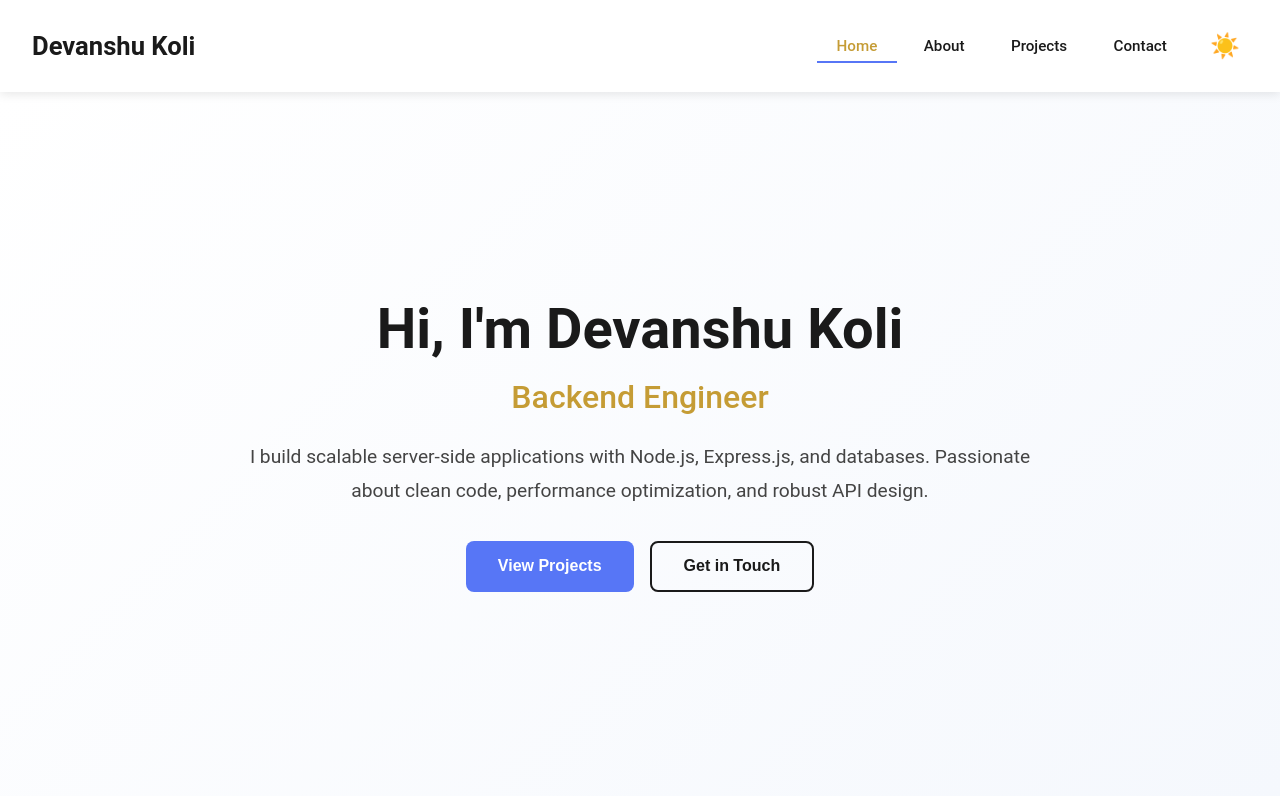
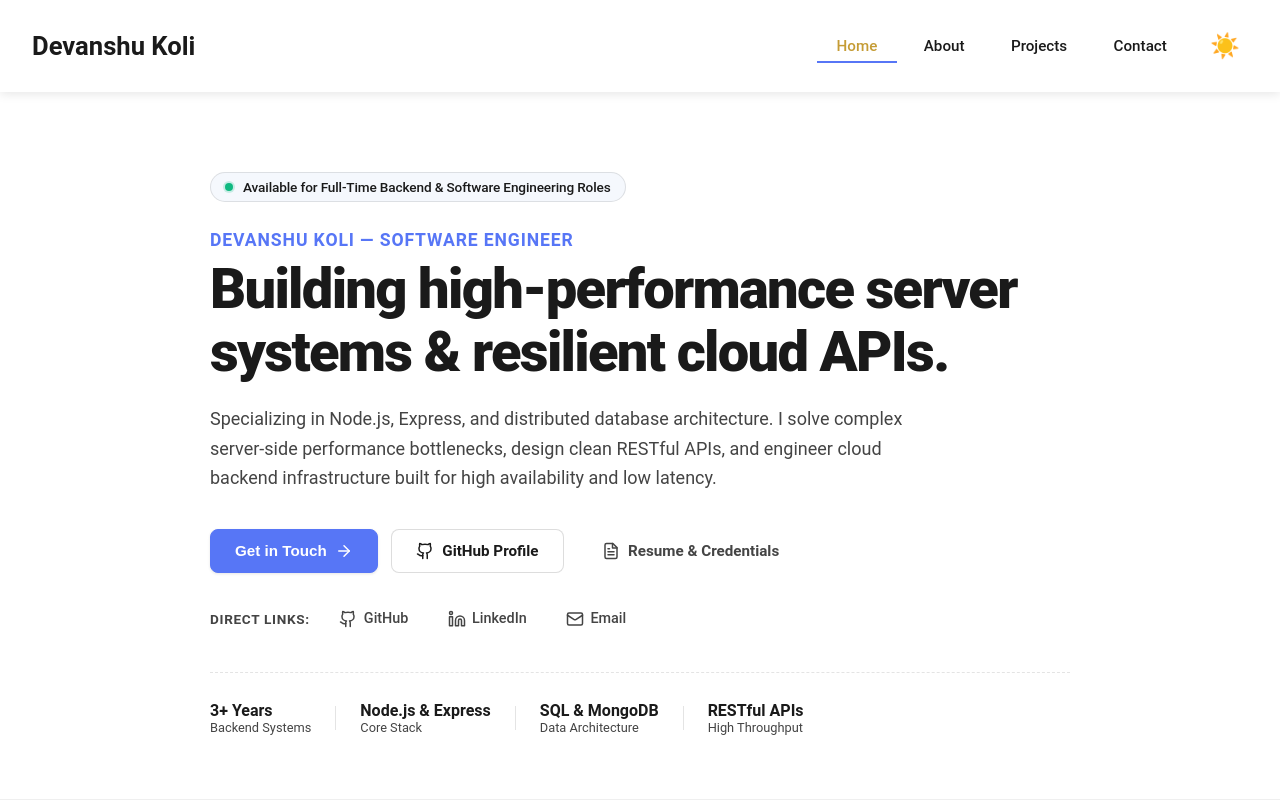
Before and after one commit to Devanshukoli/my-portfolio, a Vue app: page / in a window 1280 px wide. Shown: the top 800 px of the page. Built offline with nearby package versions, Linux system fonts and the light colour scheme.

Commit message:
feat: enhance hero section with improved accessibility, updated content, and modern design elements

```diff
--- a/src/view/HomeView.vue
+++ b/src/view/HomeView.vue
@@ -20,17 +20,85 @@ const navigateTo = (path) => {
 <template>
   <div class="home">
     <!-- Hero Section -->
-    <section class="hero">
-      <div class="hero-content">
-        <h1 class="hero-title">Hi, I'm Devanshu Koli</h1>
-        <h2 class="hero-subtitle">Backend Engineer</h2>
+    <section class="hero" aria-labelledby="hero-heading">
+      <div class="hero-container">
+        <!-- Status Indicator / Eyebrow Badge -->
+        <div class="hero-status-badge">
+          <span class="status-pulse" aria-hidden="true"></span>
+          <span class="status-text">Available for Full-Time Backend & Software Engineering Roles</span>
+        </div>
+
+        <!-- Identity & Headline -->
+        <div class="hero-header">
+          <p class="hero-greeting">Devanshu Koli — Software Engineer</p>
+          <h1 id="hero-heading" class="hero-headline">
+            Building high-performance server systems & resilient cloud APIs.
+          </h1>
+        </div>
+
+        <!-- Problem Solving Paragraph -->
         <p class="hero-description">
-          I build scalable server-side applications with Node.js, Express.js, and databases.
-          Passionate about clean code, performance optimization, and robust API design.
+          Specializing in Node.js, Express, and distributed database architecture.
+          I solve complex server-side performance bottlenecks, design clean RESTful APIs,
+          and engineer cloud backend infrastructure built for high availability and low latency.
         </p>
+
+        <!-- CTA Action Buttons -->
         <div class="hero-cta">
-          <button class="btn btn-primary" @click="navigateTo('/project')">View Projects</button>
-          <button class="btn btn-secondary" @click="navigateTo('/contact')">Get in Touch</button>
+          <button class="btn btn-primary" @click="navigateTo('/contact')" aria-label="Contact Devanshu Koli">
+            <span>Get in Touch</span>
+            <svg class="btn-icon" xmlns="http://www.w3.org/2000/svg" width="18" height="18" viewBox="0 0 24 24" fill="none" stroke="currentColor" stroke-width="2" stroke-linecap="round" stroke-linejoin="round"><line x1="5" y1="12" x2="19" y2="12"></line><polyline points="12 5 19 12 12 19"></polyline></svg>
+          </button>
+
+          <a href="https://github.com/Devanshukoli" target="_blank" rel="noopener noreferrer" class="btn btn-secondary" aria-label="View GitHub Profile">
+            <svg class="btn-icon" xmlns="http://www.w3.org/2000/svg" width="18" height="18" viewBox="0 0 24 24" fill="none" stroke="currentColor" stroke-width="2" stroke-linecap="round" stroke-linejoin="round"><path d="M15 22v-4a4.8 4.8 0 0 0-1-3.5c3 0 6-2 6-5.5.08-1.25-.27-2.48-1-3.5.28-1.15.28-2.35 0-3.5 0 0-1 0-3 1.5-2.64-.5-5.36-.5-8 0C6 2 5 2 5 2c-.3 1.15-.3 2.35 0 3.5A5.403 5.403 0 0 0 4 9c0 3.5 3 5.5 6 5.5-.39.49-.68 1.05-.85 1.65-.17.6-.22 1.23-.15 1.85v4"></path><path d="M9 18c-4.51 2-5-2-7-2"></path></svg>
+            <span>GitHub Profile</span>
+          </a>
+
+          <a href="/about" class="btn btn-tertiary" @click.prevent="navigateTo('/about')" aria-label="View Resume and Experience">
+            <svg class="btn-icon" xmlns="http://www.w3.org/2000/svg" width="18" height="18" viewBox="0 0 24 24" fill="none" stroke="currentColor" stroke-width="2" stroke-linecap="round" stroke-linejoin="round"><path d="M14.5 2H6a2 2 0 0 0-2 2v16a2 2 0 0 0 2 2h12a2 2 0 0 0 2-2V7.5L14.5 2z"></path><polyline points="14 2 14 8 20 8"></polyline><line x1="16" y1="13" x2="8" y2="13"></line><line x1="16" y1="17" x2="8" y2="17"></line><line x1="10" y1="9" x2="8" y2="9"></line></svg>
+            <span>Resume & Credentials</span>
+          </a>
+        </div>
+
+        <!-- Social Icons -->
+        <div class="hero-socials" aria-label="Social Profiles">
+          <span class="socials-title">Direct Links:</span>
+          <a href="https://github.com/Devanshukoli" target="_blank" rel="noopener noreferrer" class="social-icon" aria-label="GitHub Profile">
+            <svg xmlns="http://www.w3.org/2000/svg" width="18" height="18" viewBox="0 0 24 24" fill="none" stroke="currentColor" stroke-width="2" stroke-linecap="round" stroke-linejoin="round"><path d="M15 22v-4a4.8 4.8 0 0 0-1-3.5c3 0 6-2 6-5.5.08-1.25-.27-2.48-1-3.5.28-1.15.28-2.35 0-3.5 0 0-1 0-3 1.5-2.64-.5-5.36-.5-8 0C6 2 5 2 5 2c-.3 1.15-.3 2.35 0 3.5A5.403 5.403 0 0 0 4 9c0 3.5 3 5.5 6 5.5-.39.49-.68 1.05-.85 1.65-.17.6-.22 1.23-.15 1.85v4"></path><path d="M9 18c-4.51 2-5-2-7-2"></path></svg>
+            <span>GitHub</span>
+          </a>
+          <a href="https://linkedin.com/in/devanshu-koli" target="_blank" rel="noopener noreferrer" class="social-icon" aria-label="LinkedIn Profile">
+            <svg xmlns="http://www.w3.org/2000/svg" width="18" height="18" viewBox="0 0 24 24" fill="none" stroke="currentColor" stroke-width="2" stroke-linecap="round" stroke-linejoin="round"><path d="M16 8a6 6 0 0 1 6 6v7h-4v-7a2 2 0 0 0-2-2 2 2 0 0 0-2 2v7h-4v-7a6 6 0 0 1 6-6z"></path><rect x="2" y="9" width="4" height="12"></rect><circle cx="4" cy="4" r="2"></circle></svg>
+            <span>LinkedIn</span>
+          </a>
+          <a href="mailto:kolidevanshu02@gmail.com" class="social-icon" aria-label="Send Email">
+            <svg xmlns="http://www.w3.org/2000/svg" width="18" height="18" viewBox="0 0 24 24" fill="none" stroke="currentColor" stroke-width="2" stroke-linecap="round" stroke-linejoin="round"><rect width="20" height="16" x="2" y="4" rx="2"></rect><path d="m22 7-8.97 5.7a1.94 1.94 0 0 1-2.06 0L2 7"></path></svg>
+            <span>Email</span>
+          </a>
+        </div>
+
+        <!-- Trust Metrics Ribbon -->
+        <div class="hero-trust-ribbon">
+          <div class="trust-pill">
+            <span class="trust-metric">3+ Years</span>
+            <span class="trust-desc">Backend Systems</span>
+          </div>
+          <div class="trust-divider" aria-hidden="true"></div>
+          <div class="trust-pill">
+            <span class="trust-metric">Node.js & Express</span>
+            <span class="trust-desc">Core Stack</span>
+          </div>
+          <div class="trust-divider" aria-hidden="true"></div>
+          <div class="trust-pill">
+            <span class="trust-metric">SQL & MongoDB</span>
+            <span class="trust-desc">Data Architecture</span>
+          </div>
+          <div class="trust-divider" aria-hidden="true"></div>
+          <div class="trust-pill">
+            <span class="trust-metric">RESTful APIs</span>
+            <span class="trust-desc">High Throughput</span>
+          </div>
         </div>
       </div>
     </section>
@@ -77,84 +145,232 @@ const navigateTo = (path) => {
   width: 100%;
 }
 
-/* Hero Section */
+/* ==========================================================================
+   Hero Section - Modern Minimalist Stripe/Linear/Vercel Engineering Aesthetic
+   ========================================================================== */
 .hero {
-  min-height: 80vh;
+  position: relative;
+  padding: 5rem 1.5rem 4rem;
+  background: var(--bg-primary);
+  border-bottom: 1px solid rgba(120, 120, 120, 0.12);
+  display: flex;
+  justify-content: center;
+}
+
+.hero-container {
+  max-width: 860px;
+  width: 100%;
+  display: flex;
+  flex-direction: column;
+  align-items: flex-start;
+  text-align: left;
+}
+
+/* Eyebrow / Status Badge */
+.hero-status-badge {
+  display: inline-flex;
+  align-items: center;
+  gap: 0.6rem;
+  padding: 0.4rem 0.9rem;
+  background: var(--bg-secondary);
+  border: 1px solid rgba(120, 120, 120, 0.2);
+  border-radius: 9999px;
+  font-size: 0.85rem;
+  font-weight: 500;
+  color: var(--text-primary);
+  margin-bottom: 1.75rem;
+}
+
+.status-pulse {
+  width: 8px;
+  height: 8px;
+  background-radius: 50%;
+  background-color: #10b981;
+  border-radius: 50%;
+  box-shadow: 0 0 0 2px rgba(16, 185, 129, 0.2);
+  flex-shrink: 0;
+}
+
+.status-text {
+  letter-spacing: -0.01em;
+}
+
+/* Identity & Headline */
+.hero-header {
+  margin-bottom: 1.25rem;
+}
+
+.hero-greeting {
+  font-size: 1.1rem;
+  font-weight: 600;
+  color: #5776f6;
+  text-transform: uppercase;
+  letter-spacing: 0.05em;
+  margin-bottom: 0.5rem;
+}
+
+.hero-headline {
+  font-size: clamp(2.25rem, 5vw, 3.5rem);
+  font-weight: 800;
+  color: var(--text-primary);
+  line-height: 1.12;
+  letter-spacing: -0.03em;
+  max-width: 820px;
+}
+
+/* Problem-solving Paragraph */
+.hero-description {
+  font-size: 1.125rem;
+  line-height: 1.65;
+  color: var(--text-secondary);
+  max-width: 740px;
+  margin-bottom: 2.25rem;
+  font-weight: 400;
+}
+
+/* CTA Buttons */
+.hero-cta {
   display: flex;
   align-items: center;
-  justify-content: center;
-  background: linear-gradient(135deg, var(--bg-primary) 0%, var(--bg-secondary) 100%);
-  padding: 2rem;
-  text-align: center;
-}
-
-.hero-content {
-  max-width: 800px;
-}
-
-.hero-title {
-  font-size: 3.5rem;
-  font-weight: 700;
-  color: var(--text-primary);
-  margin-bottom: 1rem;
-  animation: fadeInUp 0.8s ease;
-}
-
-.hero-subtitle {
-  font-size: 2rem;
-  font-weight: 500;
-  color: #c59c35;
-  margin-bottom: 1.5rem;
-  animation: fadeInUp 0.8s ease 0.2s both;
-}
-
-.hero-description {
-  font-size: 1.2rem;
-  color: var(--text-secondary);
+  gap: 0.85rem;
+  flex-wrap: wrap;
   margin-bottom: 2rem;
-  line-height: 1.8;
-  animation: fadeInUp 0.8s ease 0.4s both;
-}
-
-.hero-cta {
-  display: flex;
-  gap: 1rem;
-  justify-content: center;
-  flex-wrap: wrap;
-  animation: fadeInUp 0.8s ease 0.6s both;
+  width: 100%;
 }
 
 .btn {
-  padding: 0.9rem 2rem;
-  font-size: 1rem;
-  border: none;
+  display: inline-flex;
+  align-items: center;
+  justify-content: center;
+  gap: 0.5rem;
+  height: 44px;
+  padding: 0 1.5rem;
+  font-size: 0.95rem;
+  font-weight: 600;
   border-radius: 8px;
   cursor: pointer;
-  font-weight: 600;
-  transition: all 0.3s ease;
+  text-decoration: none;
+  transition: all 0.2s cubic-bezier(0.16, 1, 0.3, 1);
+  box-sizing: border-box;
+  white-space: nowrap;
+}
+
+.btn:focus-visible {
+  outline: 2px solid #5776f6;
+  outline-offset: 2px;
+}
+
+.btn-icon {
+  flex-shrink: 0;
 }
 
 .btn-primary {
   background: #5776f6;
-  color: white;
+  color: #ffffff;
+  border: 1px solid #5776f6;
+  box-shadow: 0 1px 3px rgba(0, 0, 0, 0.1);
 }
 
 .btn-primary:hover {
-  background: #3e5fe0;
-  transform: translateY(-2px);
-  box-shadow: 0 8px 20px rgba(87, 118, 246, 0.4);
+  background: #4361ee;
+  border-color: #4361ee;
+  transform: translateY(-1px);
 }
 
 .btn-secondary {
-  background: transparent;
+  background: var(--bg-card);
   color: var(--text-primary);
-  border: 2px solid var(--text-primary);
+  border: 1px solid rgba(120, 120, 120, 0.25);
 }
 
 .btn-secondary:hover {
-  background: var(--text-primary);
-  color: var(--bg-primary);
-  transform: translateY(-2px);
+  background: var(--bg-secondary);
+  border-color: var(--text-primary);
+  transform: translateY(-1px);
+}
+
+.btn-tertiary {
+  background: transparent;
+  color: var(--text-secondary);
+  border: 1px solid transparent;
+}
+
+.btn-tertiary:hover {
+  color: var(--text-primary);
+  background: var(--bg-secondary);
+}
+
+/* Social Links Bar */
+.hero-socials {
+  display: flex;
+  align-items: center;
+  gap: 1.25rem;
+  margin-bottom: 2.5rem;
+  flex-wrap: wrap;
+}
+
+.socials-title {
+  font-size: 0.85rem;
+  font-weight: 600;
+  color: var(--text-secondary);
+  text-transform: uppercase;
+  letter-spacing: 0.05em;
+}
+
+.social-icon {
+  display: inline-flex;
+  align-items: center;
+  gap: 0.4rem;
+  font-size: 0.9rem;
+  font-weight: 500;
+  color: var(--text-secondary);
+  text-decoration: none;
+  padding: 0.3rem 0.6rem;
+  border-radius: 6px;
+  transition: color 0.15s ease, background-color 0.15s ease;
+}
+
+.social-icon:hover {
+  color: #5776f6;
+  background-color: var(--bg-secondary);
+}
+
+.social-icon:focus-visible {
+  outline: 2px solid #5776f6;
+  outline-offset: 2px;
+}
+
+/* Trust Ribbon */
+.hero-trust-ribbon {
+  display: flex;
+  align-items: center;
+  gap: 1.5rem;
+  padding-top: 1.75rem;
+  border-top: 1px dashed rgba(120, 120, 120, 0.2);
+  width: 100%;
+  flex-wrap: wrap;
+}
+
+.trust-pill {
+  display: flex;
+  flex-direction: column;
+}
+
+.trust-metric {
+  font-size: 1rem;
+  font-weight: 700;
+  color: var(--text-primary);
+}
+
+.trust-desc {
+  font-size: 0.8rem;
+  color: var(--text-secondary);
+}
+
+.trust-divider {
+  width: 1px;
+  height: 24px;
+  background-color: rgba(120, 120, 120, 0.2);
 }
 
 /* Skills Section */
@@ -169,11 +385,12 @@ const navigateTo = (path) => {
 }
 
 .section-title {
-  font-size: 2.5rem;
+  font-size: 2.25rem;
   font-weight: 700;
   color: var(--text-primary);
   text-align: center;
   margin-bottom: 3rem;
+  letter-spacing: -0.02em;
 }
 
 .skills-grid {
@@ -189,10 +406,11 @@ const navigateTo = (path) => {
   text-align: center;
   transition: all 0.3s ease;
   box-shadow: 0 4px 15px var(--shadow-color);
+  border: 1px solid rgba(120, 120, 120, 0.1);
 }
 
 .skill-card:hover {
-  transform: translateY(-8px);
+  transform: translateY(-4px);
   box-shadow: 0 12px 30px var(--shadow-color);
 }
 
@@ -232,12 +450,12 @@ const navigateTo = (path) => {
   cursor: pointer;
   transition: all 0.3s ease;
   box-shadow: 0 4px 15px var(--shadow-color);
+  border: 1px solid rgba(120, 120, 120, 0.1);
 }
 
 .link-card:hover {
-  transform: translateY(-8px);
+  transform: translateY(-4px);
   box-shadow: 0 12px 30px var(--shadow-color);
-  background: linear-gradient(135deg, var(--bg-card) 0%, rgba(87, 118, 246, 0.1) 100%);
 }
 
 .link-card h3 {
@@ -253,33 +471,22 @@ const navigateTo = (path) => {
   line-height: 1.6;
 }
 
-@keyframes fadeInUp {
-  from {
-    opacity: 0;
-    transform: translateY(30px);
-  }
-  to {
-    opacity: 1;
-    transform: translateY(0);
-  }
-}
-
 /* Responsive Design */
 @media (max-width: 768px) {
-  .hero-title {
-    font-size: 2.5rem;
+  .hero {
+    padding: 3.5rem 1.25rem 3rem;
   }
 
-  .hero-subtitle {
-    font-size: 1.5rem;
+  .hero-trust-ribbon {
+    gap: 1rem;
   }
 
-  .hero-description {
-    font-size: 1rem;
+  .trust-divider {
+    display: none;
   }
 
   .section-title {
-    font-size: 2rem;
+    font-size: 1.85rem;
   }
 
   .skills, .quick-links {
@@ -292,24 +499,19 @@ const navigateTo = (path) => {
 }
 
 @media (max-width: 480px) {
-  .hero {
-    min-height: 70vh;
-  }
-
-  .hero-title {
-    font-size: 2rem;
-  }
-
-  .hero-subtitle {
-    font-size: 1.3rem;
-  }
-
   .hero-cta {
     flex-direction: column;
+    align-items: stretch;
   }
 
   .btn {
     width: 100%;
   }
+
+  .hero-socials {
+    flex-direction: column;
+    align-items: flex-start;
+    gap: 0.5rem;
+  }
 }
 </style>
```
